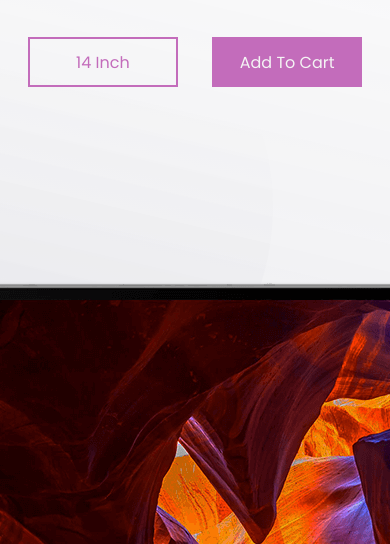
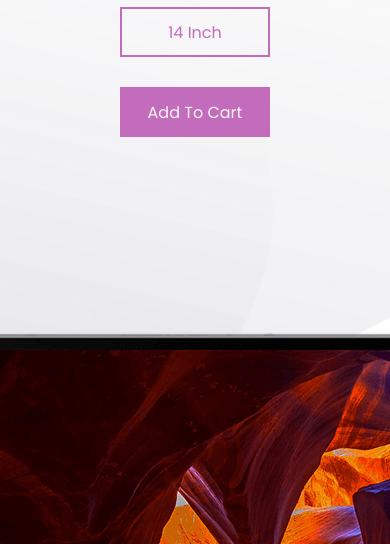
Before and after one commit to asfand687/laptop-ui, a plain HTML site: page index.html in a window 390 px wide. Shown: the part 300-844 px from the top of the page. Drawn offline with Linux system fonts and the light colour scheme.

Commit message:
changes made in header for mobile screens

```diff
--- a/css/style.css
+++ b/css/style.css
@@ -242,4 +242,21 @@ button {
     margin-top: 7vh;
     text-align: center;
   }
+
+  .cta {
+  	display: flex;
+  	flex-direction: column;
+  	-ms-align-items: center;
+  	align-items: center;
+  }
+
+  .cta-add {
+  	margin-left: 0;
+  }
 }
+
+@media screen and (max-width: 350px) {
+	.cart {
+		padding-bottom: 40px;
+	}
+}
```
